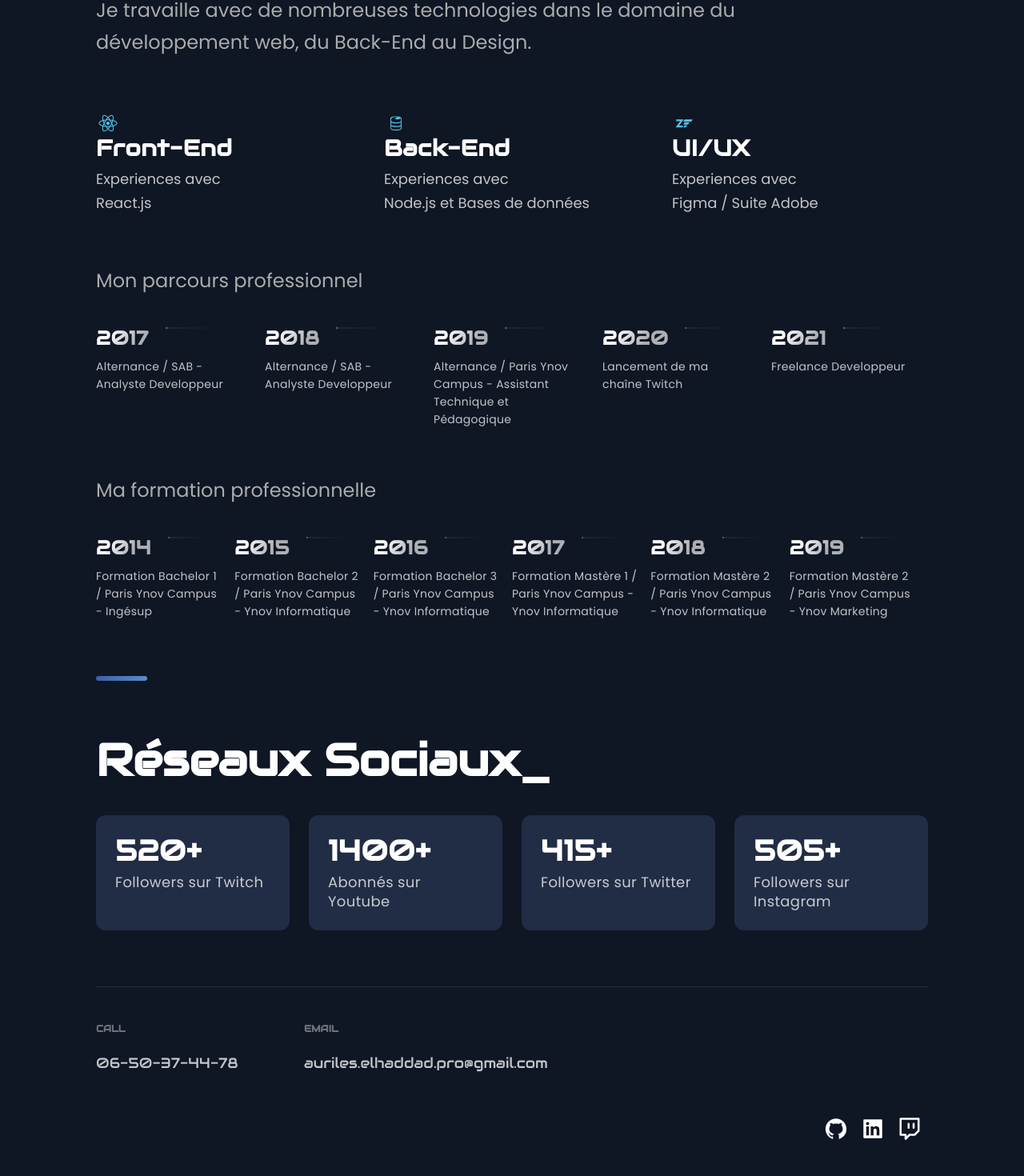
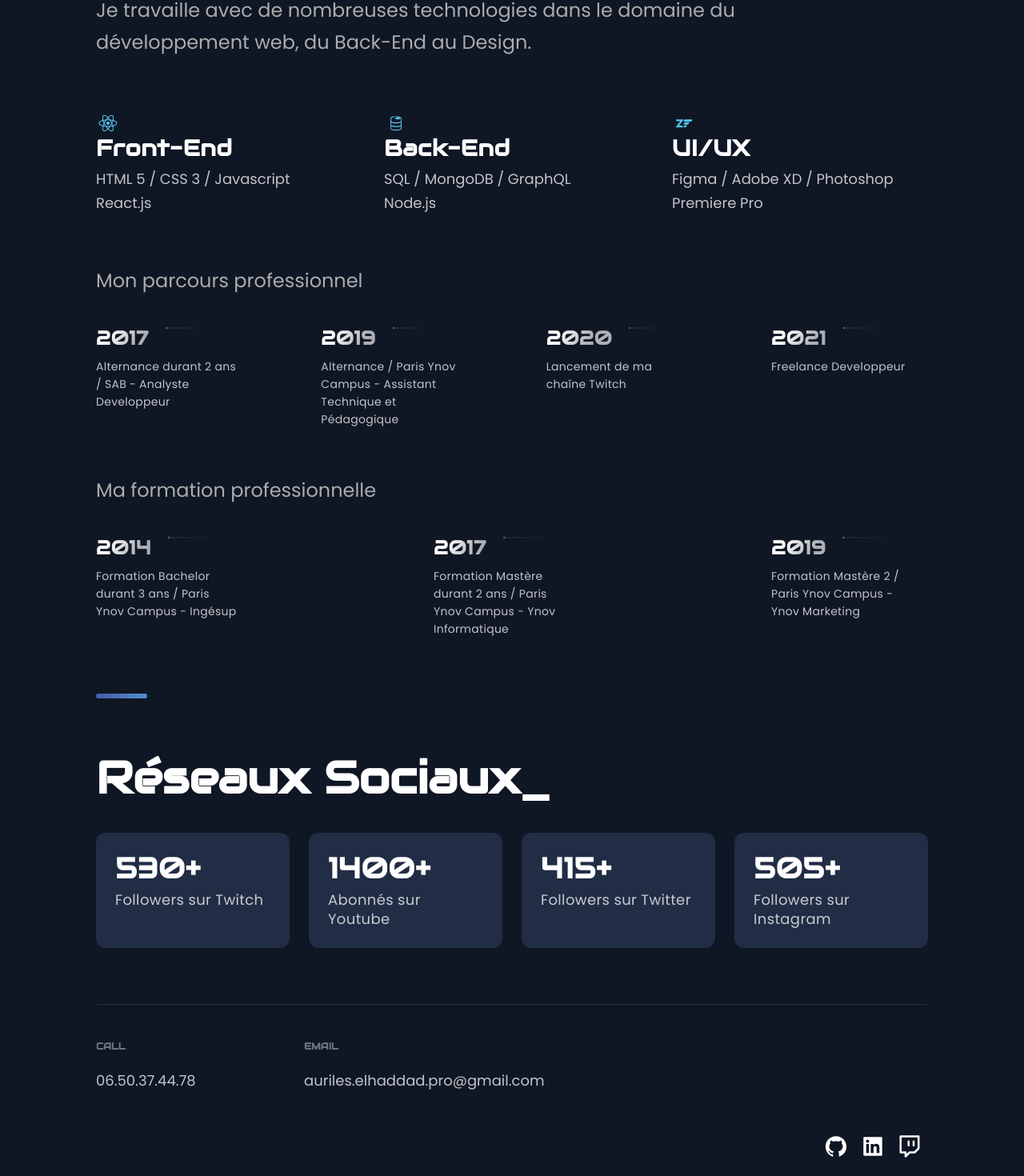
Before and after one commit to Auriles/Portfolio, a Next.js app: page / in a window 1280 px wide. Shown: the part 3088-4558 px from the top of the page at 80% size. Built offline with nearby package versions, Linux system fonts and the light colour scheme.

Commit message:
Expériences changes

```diff
--- a/src/components/Acomplishments/Acomplishments.js
+++ b/src/components/Acomplishments/Acomplishments.js
@@ -4,7 +4,7 @@ import { Section, SectionDivider, SectionTitle } from '../../styles/GlobalCompon
 import { Box, Boxes, BoxNum, BoxText } from './AcomplishmentsStyles';
 
 const data = [
-  { number: 520, text: 'Followers sur Twitch'},
+  { number: 530, text: 'Followers sur Twitch'},
   { number: 1400, text: 'Abonnés sur Youtube', },
   { number: 415, text: 'Followers sur Twitter', },
   { number: 505, text: 'Followers sur Instagram', }
--- a/src/components/Footer/Footer.js
+++ b/src/components/Footer/Footer.js
@@ -11,11 +11,11 @@ const Footer = () => {
       <LinkList>
         <LinkColumn>
           <LinkTitle>Call</LinkTitle>
-          <LinkItem style={{ fontFamily: 'Audiowide, cursive' }} href="tel:06-50-37-44-78">06-50-37-44-78</LinkItem>
+          <LinkItem href="tel:06-50-37-44-78">06.50.37.44.78</LinkItem>
         </LinkColumn>
         <LinkColumn>
           <LinkTitle>Email</LinkTitle>
-          <LinkItem style={{ fontFamily: 'Audiowide, cursive' }} href="mailto:auriles.elhaddad.pro@gmail.com">auriles.elhaddad.pro@gmail.com</LinkItem>
+          <LinkItem href="mailto:auriles.elhaddad.pro@gmail.com">auriles.elhaddad.pro@gmail.com</LinkItem>
         </LinkColumn>
       </LinkList>
       <SocialIconsContainer>
--- a/src/components/Hero/Hero.js
+++ b/src/components/Hero/Hero.js
@@ -15,7 +15,7 @@ const Hero = () => (
         Hello ! Je m'appelle Auriles El Haddad, j'ai 26 ans et suis fraîchement sorti d'école ! <br />
         En possession d'un double diplôme, l'un en informatique et l'autre en marketing/communication, je suis désormais à la recherche d'opportunités professionnelles afin de développer davantage mes compétences techniques et les mettre à votre disposition !
       </SectionText>
-      <Button onClick={() => window.location = 'https://google.com'}>En savoir plus</Button>
+      <Button onClick={() => window.location = '#projects'}>En savoir plus</Button>
     </LeftSection>
   </Section>
 );
--- a/src/components/Technologies/Technologies.js
+++ b/src/components/Technologies/Technologies.js
@@ -18,7 +18,7 @@ const Technologies = () =>  (
           <ListContainer>
             <ListTitle>Front-End</ListTitle>
             <ListParagraph>
-              Experiences avec <br />
+              HTML 5 / CSS 3 / Javascript <br />
               React.js
             </ListParagraph>
           </ListContainer>
@@ -29,8 +29,8 @@ const Technologies = () =>  (
           <ListContainer>
             <ListTitle>Back-End</ListTitle>
             <ListParagraph>
-              Experiences avec <br />
-              Node.js et Bases de données
+              SQL / MongoDB / GraphQL <br />
+              Node.js
             </ListParagraph>
           </ListContainer>
       </ListItem>
@@ -40,8 +40,8 @@ const Technologies = () =>  (
           <ListContainer>
             <ListTitle>UI/UX</ListTitle>
             <ListParagraph>
-              Experiences avec <br />
-              Figma / Suite Adobe
+              Figma / Adobe XD / Photoshop <br />
+              Premiere Pro
             </ListParagraph>
           </ListContainer>
       </ListItem>
--- a/src/constants/constants.js
+++ b/src/constants/constants.js
@@ -56,18 +56,14 @@ export const projects = [
 ];
 
 export const TimeLineDataPro = [
-  { year: 2017, text: 'Alternance / SAB - Analyste Developpeur', },
-  { year: 2018, text: 'Alternance / SAB - Analyste Developpeur', },
+  { year: 2017, text: 'Alternance durant 2 ans / SAB - Analyste Developpeur', },
   { year: 2019, text: 'Alternance / Paris Ynov Campus - Assistant Technique et Pédagogique', },
   { year: 2020, text: 'Lancement de ma chaîne Twitch', },
   { year: 2021, text: 'Freelance Developpeur', },
 ];
 
 export const TimeLineData = [
-  { year: 2014, text: 'Formation Bachelor 1 / Paris Ynov Campus - Ingésup', },
-  { year: 2015, text: 'Formation Bachelor 2 / Paris Ynov Campus - Ynov Informatique', },
-  { year: 2016, text: 'Formation Bachelor 3 / Paris Ynov Campus - Ynov Informatique', },
-  { year: 2017, text: 'Formation Mastère 1 / Paris Ynov Campus - Ynov Informatique', },
-  { year: 2018, text: 'Formation Mastère 2 / Paris Ynov Campus - Ynov Informatique', },
+  { year: 2014, text: 'Formation Bachelor durant 3 ans / Paris Ynov Campus - Ingésup' },
+  { year: 2017, text: 'Formation Mastère durant 2 ans / Paris Ynov Campus - Ynov Informatique', },
   { year: 2019, text: 'Formation Mastère 2 / Paris Ynov Campus - Ynov Marketing', },
 ];
```
